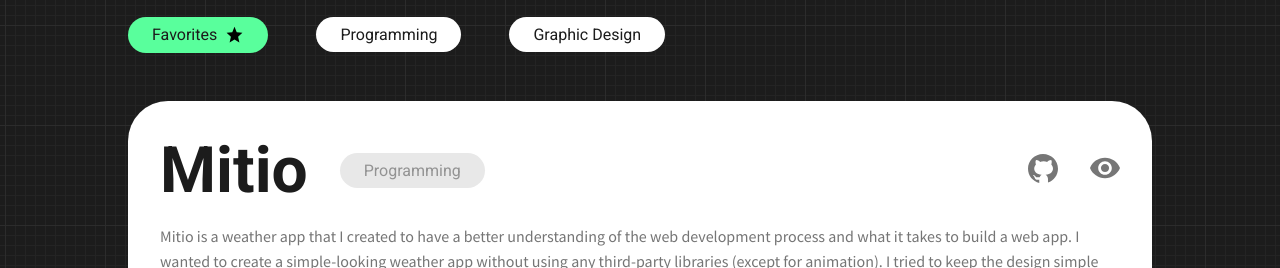
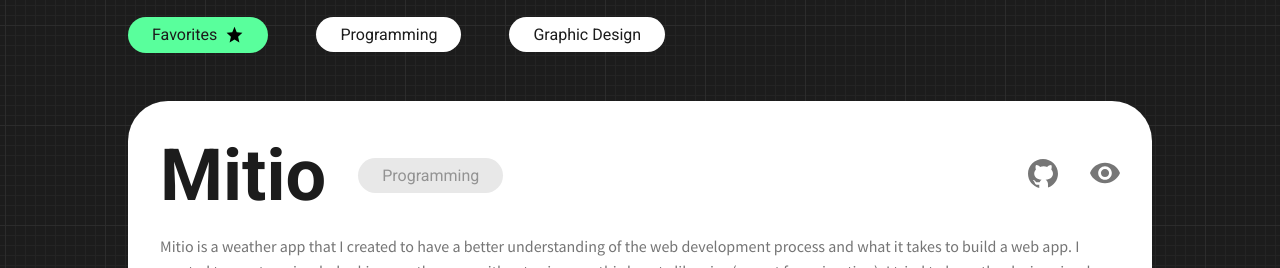
Before and after one commit to ayushman-git/portfolio, a Vue app: page / in a window 1280 px wide. Shown: the part 1780-2048 px from the top of the page. Built offline with nearby package versions, Linux system fonts and the light colour scheme.

Commit message:
changed project module heading size, added projects

```diff
--- a/src/assets/projectData.js
+++ b/src/assets/projectData.js
@@ -47,4 +47,49 @@ export default [
       image: "https://i.imgur.com/dBkzXO6.jpg"
     },
   },
+  {
+    petronas_twin_towers: {
+      category: "Graphic Design",
+      preview_links: {
+        deviantart: "https://www.deviantart.com/duoro/art/Petronas-Twin-Towers-856838523",
+      },
+      image: "https://i.imgur.com/44sd7uG.jpg?1"
+    },
+  },
+  {
+    different_perspective: {
+      category: "Graphic Design",
+      preview_links: {
+        deviantart: "https://www.deviantart.com/duoro/art/Different-Perspective-856837849",
+      },
+      image: "https://i.imgur.com/xR3Js8L.jpg"
+    },
+  },
+  {
+    illuminating_dark: {
+      category: "Graphic Design",
+      preview_links: {
+        deviantart: "https://www.deviantart.com/duoro/art/Illuminating-Dark-856838243",
+      },
+      image: "https://i.imgur.com/1nt8fp3.jpg"
+    },
+  },
+  {
+    different_worlds: {
+      category: "Graphic Design",
+      preview_links: {
+        deviantart: "https://www.deviantart.com/duoro/art/Different-Worlds-856836780",
+      },
+      image: "https://i.imgur.com/vT6rmBw.jpg"
+    },
+  },
+  {
+    sip_of_ocean: {
+      category: "Graphic Design",
+      preview_links: {
+        deviantart: "https://www.deviantart.com/duoro/art/Sip-of-Ocean-856837562",
+      },
+      image: "https://i.imgur.com/mkVRmia.jpg"
+    },
+  },
 ];
--- a/src/components/ProjectModule.vue
+++ b/src/components/ProjectModule.vue
@@ -121,7 +121,7 @@ header {
 }
 
 h1 {
-  font-size: clamp(20px, 5vw, 78px);
+  font-size: clamp(20px, 4.5vw, 4.5);
   margin: 0;
   color: #1c1c1c;
 }
```
